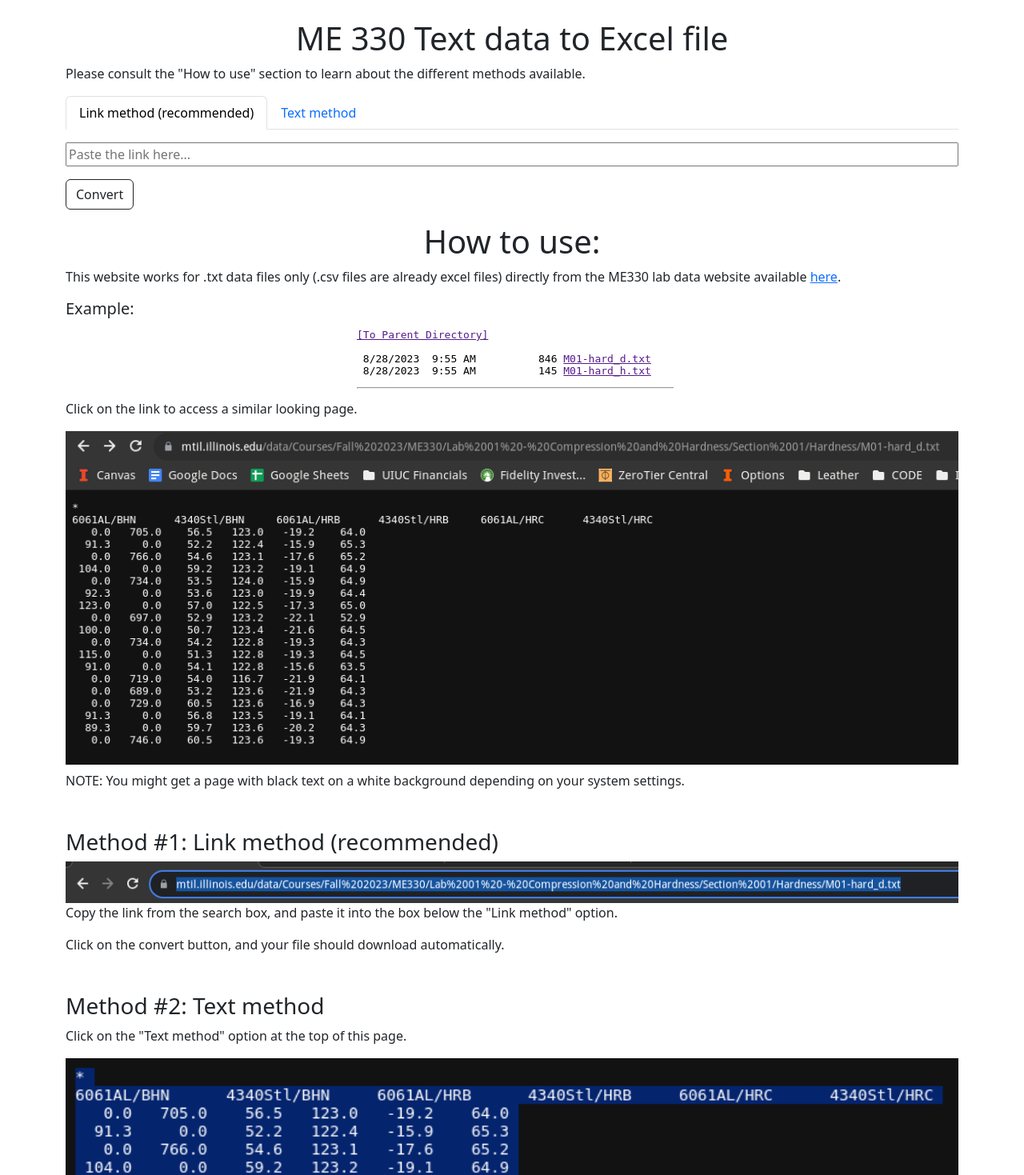
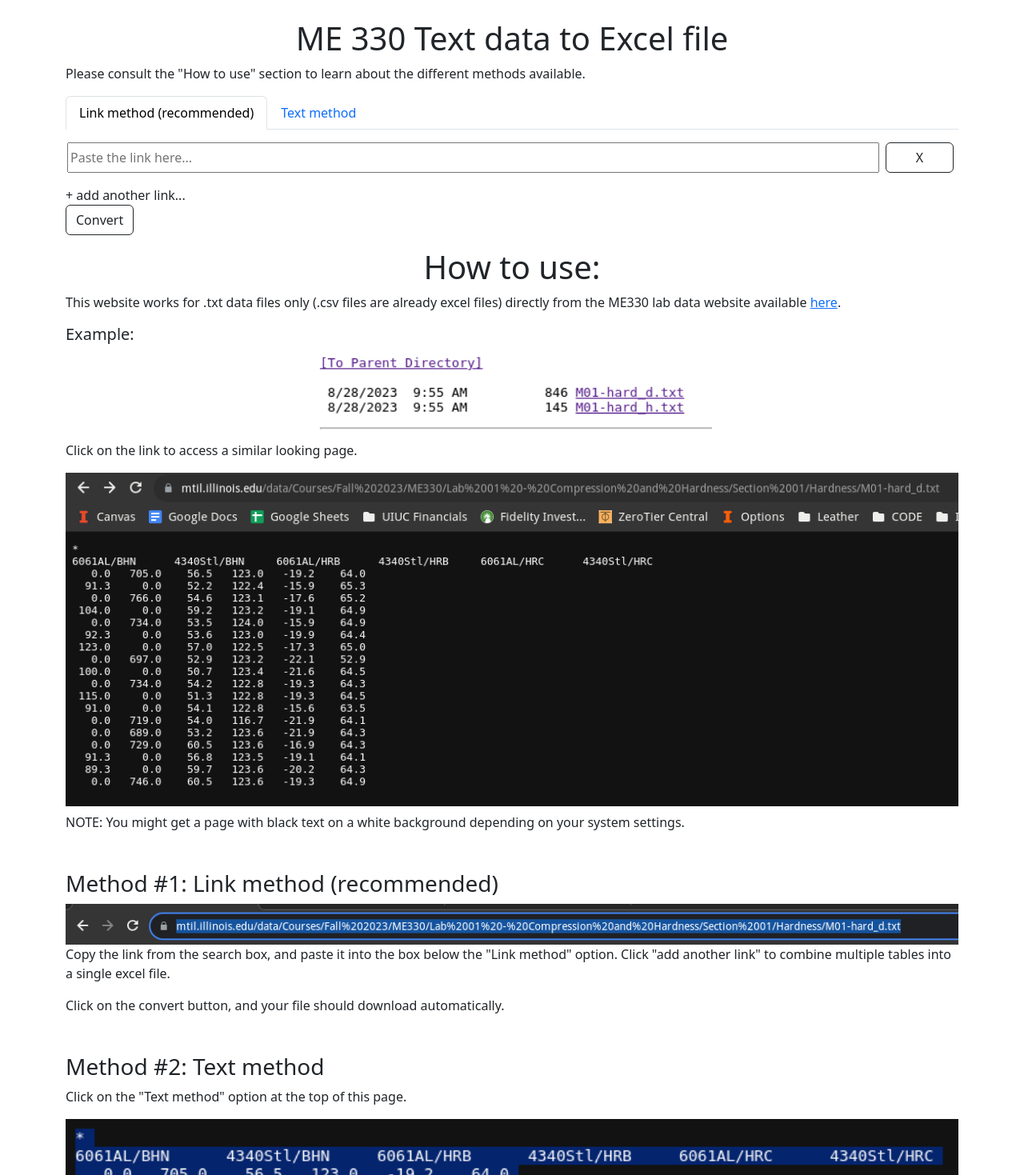
Before and after one commit to jcrayb/ME330-converter, a Flask app: page / in a window 1280 px wide. Shown: the top 1469 px of the page at 80% size. Run offline with Flask 3, Linux system fonts and the light colour scheme; some libraries are stand-ins or nearby versions.

Commit message:
Multiple links

```diff
--- a/app.py
+++ b/app.py
@@ -2,6 +2,8 @@ from flask import Flask, render_template, request, send_from_directory, abort
 from txt_to_csv import convert_txt_to_csv
 import requests
 from urllib.parse import urlparse
+import io
+import pandas as pd
 
 app = Flask(__name__)
 
@@ -21,16 +23,27 @@ def route_convert(type_):
         return abort(400)
     data = request.get_json()
     if type_ == 'url':
-        url = data['url']
-        site = urlparse(url).hostname
-        if site != 'mtil.illinois.edu':
-            return abort(400)
-        text = requests.get(url).content.decode('utf-8')
+        csv_string = ''
+        urls = data['urls']
+        for url in urls:
+            site = urlparse(url).hostname
+            if site != 'mtil.illinois.edu':
+                return abort(400)
+            text = requests.get(url).content.decode('utf-8')
+            csv = convert_txt_to_csv(text)
+            if csv_string:
+                csv = csv.replace(csv.split('\n')[0], '')
+            csv_string += csv
+        df = pd.read_csv(io.StringIO(csv_string))
+        print(df.columns)
+        if 'Unnamed: 0' in df.columns:
+            df = df.drop('Unnamed: 0', axis=1)
+        df.to_csv('temp/temp.csv')
     elif type_ == 'text':
         text = data['text']
     else:
         return abort(400)
-    csv = convert_txt_to_csv(text)
+
     return send_from_directory('temp', 'temp.csv')
 
 
--- a/templates/app.html
+++ b/templates/app.html
@@ -8,6 +8,8 @@
     <script src="https://cdn.jsdelivr.net/npm/bootstrap@5.3.1/dist/js/bootstrap.bundle.min.js" integrity="sha384-HwwvtgBNo3bZJJLYd8oVXjrBZt8cqVSpeBNS5n7C8IVInixGAoxmnlMuBnhbgrkm" crossorigin="anonymous"></script>
     <title>Document</title>
     <script>
+        index = 1
+
         function convert_from_textbox(){
             text = document.getElementById('main-textarea').value;
             if (text===''){
@@ -29,9 +31,17 @@
         };
 
         function convert_from_url(){
-            url = document.getElementById('main-urlbox').value;
-            if (url===''){
-                document.getElementById('err-msg').innerHTML = 'Your text field is blank.'
+            var url_boxes = document.getElementsByName('urlbox');
+            var urls = []
+            console.log(url_boxes)
+            url_boxes.forEach(element=>{
+                if (element.value !== ''){
+                    urls.push(element.value);
+                }
+            })
+            console.log(urls)
+            if (urls.length == 0){
+                document.getElementById('err-msg').innerHTML = 'Please add at least one link.'
                 return
             }
             fetch('/convert/url', {
@@ -39,14 +49,34 @@
                 headers:{
                     'Content-Type':'application/json'
                 },
-                body: JSON.stringify({url})
+                body: JSON.stringify({urls})
             })
             .then(response => response.blob())
             .then(data=>{
                 document.getElementById('err-msg').innerHTML = ''
                 saveAs(data, 'data.csv')
-            });
+            })
         };
+
+        function add_url_box(){
+            var urlbox_container = document.getElementById('urlbox-container');
+            var new_box = document.createElement('div');
+            new_box.setAttribute('class', 'urlbox-wrapper mb-2 row w-100 gx-1');
+            new_box.setAttribute('id', `urlbox-${index}`);
+            new_box.innerHTML = `
+                <div class="px-1 col-sm-11" >
+                    <input type="text" name="urlbox" class="w-100 h-100 mb-2 mb-sm-0" placeholder="Paste the link here...">
+                </div>
+                <div class="px-1 col-sm-1">
+                    <button onclick="remove_url_box(${index})" class="btn btn-outline-dark w-100">X</button>
+                </div>`;
+            urlbox_container.append(new_box)
+            index += 1
+        }
+
+        function remove_url_box(index){
+            document.getElementById(`urlbox-${index}`).remove();
+        }
     </script>
 
     <style>
@@ -70,7 +100,17 @@
           <div class="tab-content" id="tab-content">
             <!-- URL tab-->
             <div class="tab-pane fade show active" id="url-tab-pane" role="tabpanel" aria-labelledby="url-tab" tabindex="0">
-                <input type="text" name="urlbox" id="main-urlbox" class="w-100 mb-3" placeholder="Paste the link here...">
+                <div id="urlbox-container" class="w-100 mb-3">
+                    <div class="urlbox-wrapper mb-2 row w-100 gx-1" id="urlbox-0">
+                        <div class="px-1 col-sm-11" >
+                            <input type="text"  name="urlbox" class="w-100 h-100 mb-2 mb-sm-0" placeholder="Paste the link here...">
+                        </div>
+                        <div class="px-1 col-sm-1">
+                            <button onclick="remove_url_box(0)" class="btn btn-outline-dark w-100">X</button>
+                        </div>
+                    </div>
+                </div>
+                <a onclick="add_url_box()">+ add another link...</a><br>
                 <button onclick="convert_from_url()" class="btn btn-outline-dark">Convert</button>
             </div>
 
@@ -88,7 +128,7 @@
         <p>This website works for .txt data files only (.csv files are already excel files) directly from the ME330 lab data website available <a href="https://mtil.illinois.edu/data/Courses/Fall%202023/ME330/">here</a>.</p>
         <h5>Example:</h5>
         <div class="d-flex align-content-center justify-content-center">
-            <img src="static/img/img_1.png" alt="Example of compatible files">
+            <img src="static/img/img_1.png" alt="Example of compatible files" class="w-100" style="max-width:500px">
         </div>
         <p class="mt-2">Click on the link to access a similar looking page. </p>
         <div class="d-flex align-content-center justify-content-center">
@@ -99,7 +139,7 @@
         <div class="d-flex align-content-center justify-content-center">
             <img src="static/img/url_method.png" alt="Illustration of copied link" class="w-100">
         </div>
-        <p>Copy the link from the search box, and paste it into the box below the "Link method" option.</p>
+        <p>Copy the link from the search box, and paste it into the box below the "Link method" option. Click "add another link" to combine multiple tables into a single excel file.</p>
 
         <p>Click on the convert button, and your file should download automatically.</p>
 
--- a/txt_to_csv.py
+++ b/txt_to_csv.py
@@ -1,4 +1,5 @@
 import pandas as pd
+import io
 
 def convert_txt_to_csv(text):
     new_text = text.replace('*\n', '')
@@ -28,4 +29,4 @@ def convert_txt_to_csv(text):
     df = pd.DataFrame(data=data_dict).transpose()
     df.columns = df.iloc[0]
     df = df.drop(0)
-    return df.to_csv('temp/temp.csv')
+    return df.to_csv()
```
Also changed, not shown: 1 other file.
